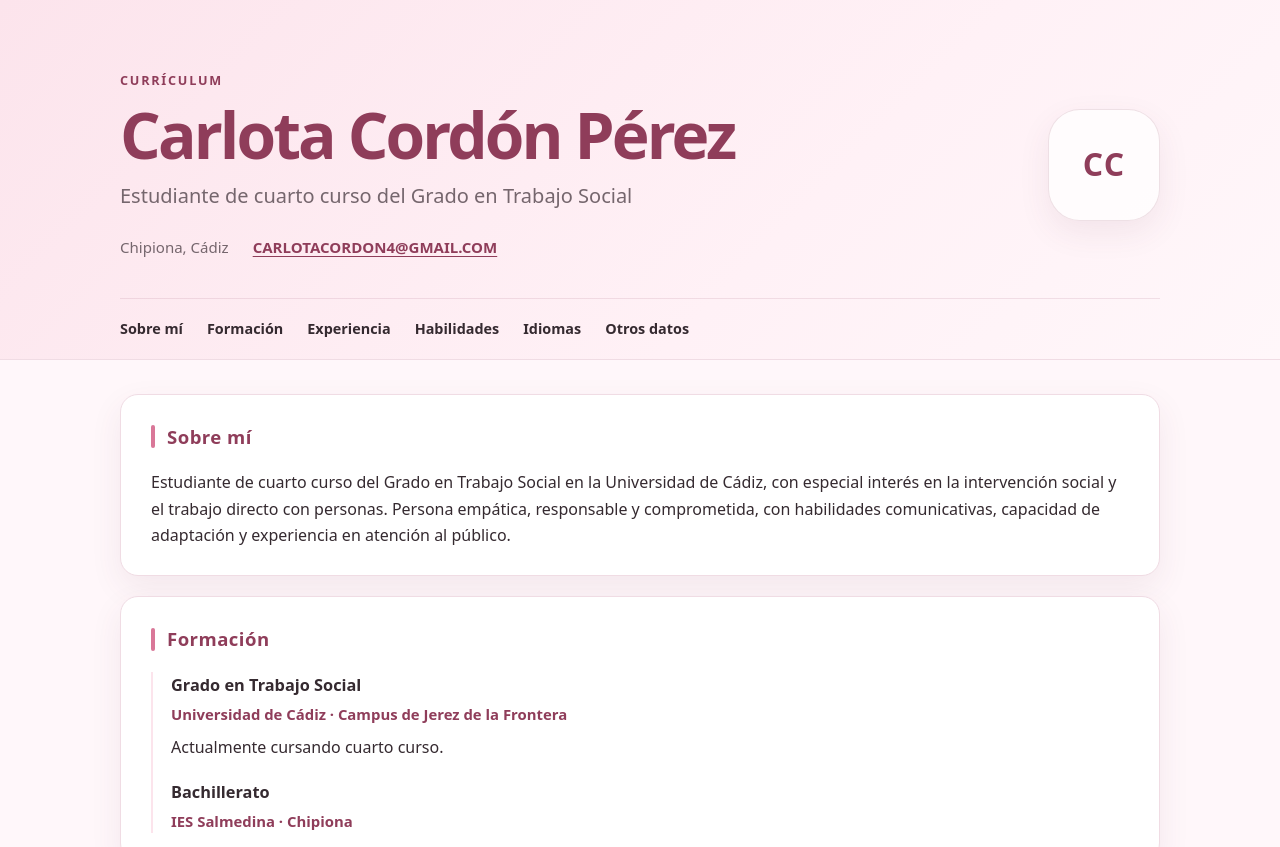
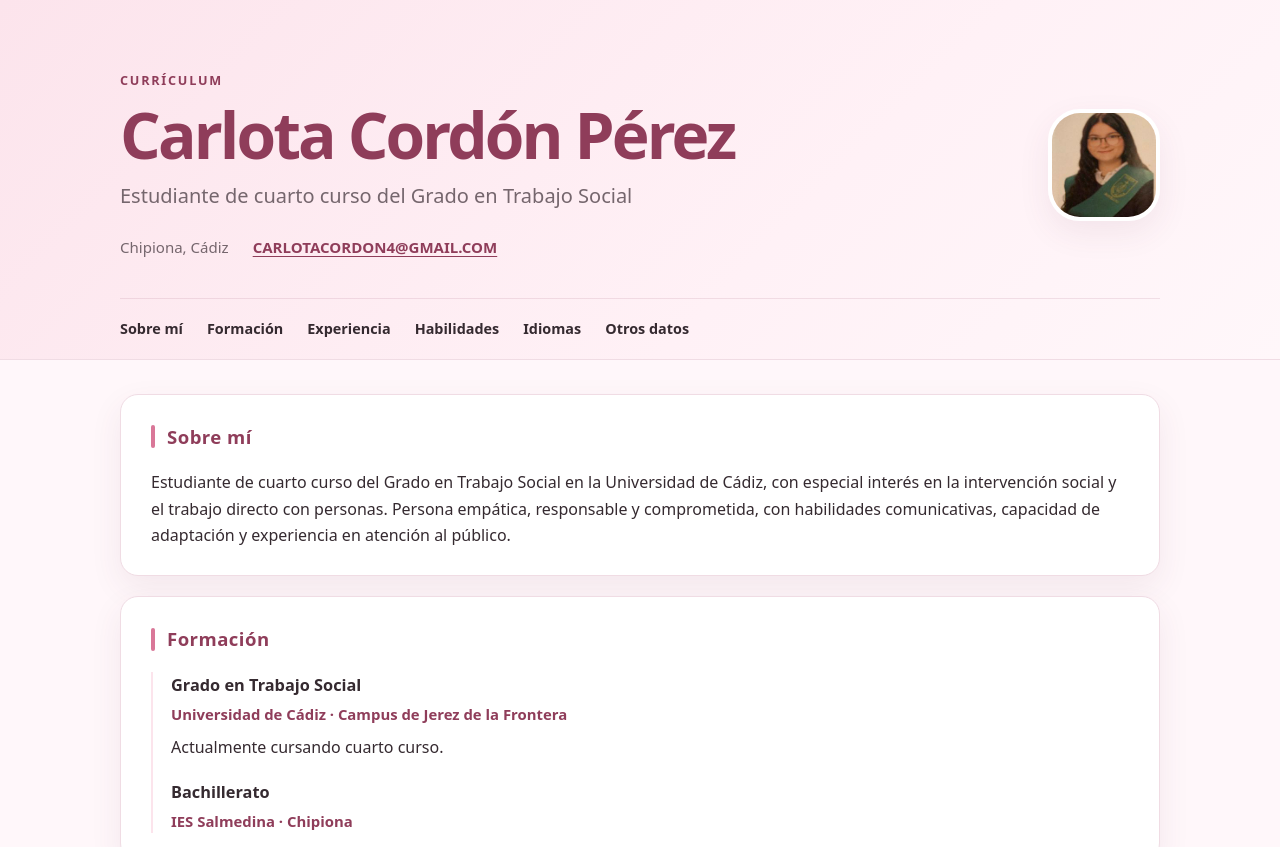
Before and after one commit to carlota404/Curriculum-Vitae, a plain HTML site: page index.html in a window 1280 px wide. Shown: the top 847 px of the page. Drawn offline with Linux system fonts and the light colour scheme.

Commit message:
foto puesta

```diff
--- a/index.html
+++ b/index.html
@@ -92,18 +92,13 @@
 			font-size: clamp(1.05rem, 2.5vw, 1.25rem);
 		}
 
-		.iniciales {
-			display: grid;
+		.foto {
+			display: block;
 			width: 112px;
 			aspect-ratio: 1;
-			place-items: center;
-			border: 1px solid rgb(143 61 90 / 15%);
+			object-fit: cover;
+			border: 4px solid var(--color-superficie);
 			border-radius: 32px;
-			background: rgb(255 255 255 / 75%);
-			color: var(--color-rosa-oscuro);
-			font-size: 2rem;
-			font-weight: 750;
-			letter-spacing: .04em;
 			box-shadow: var(--sombra-tarjeta);
 		}
 
@@ -247,7 +242,7 @@
 			.contenedor { width: min(100% - 28px, 1040px); }
 			.cabecera { padding-top: 28px; }
 			.presentacion { grid-template-columns: 1fr; gap: 18px; padding: 12px 0 26px; }
-			.iniciales { grid-row: 1; width: 76px; border-radius: 23px; font-size: 1.5rem; }
+			.foto { grid-row: 1; width: 76px; border-radius: 23px; }
 			h1 { font-size: clamp(2rem, 10vw, 3rem); }
 			nav ul { gap: 2px 18px; }
 			nav a { font-size: .85rem; }
@@ -276,7 +271,7 @@
 						<li><a href="mailto:CARLOTACORDON4@GMAIL.COM">CARLOTACORDON4@GMAIL.COM</a></li>
 					</ul>
 				</div>
-				<div class="iniciales" aria-hidden="true">CC</div>
+				<img class="foto" src="imagenes/foto.jpg" alt="Fotografía de Carlota Cordón Pérez">
 			</section>
 			<!-- ===== FIN: PRESENTACIÓN ===== -->
 
```
Also changed, not shown: imagenes/foto.jpg (added).
